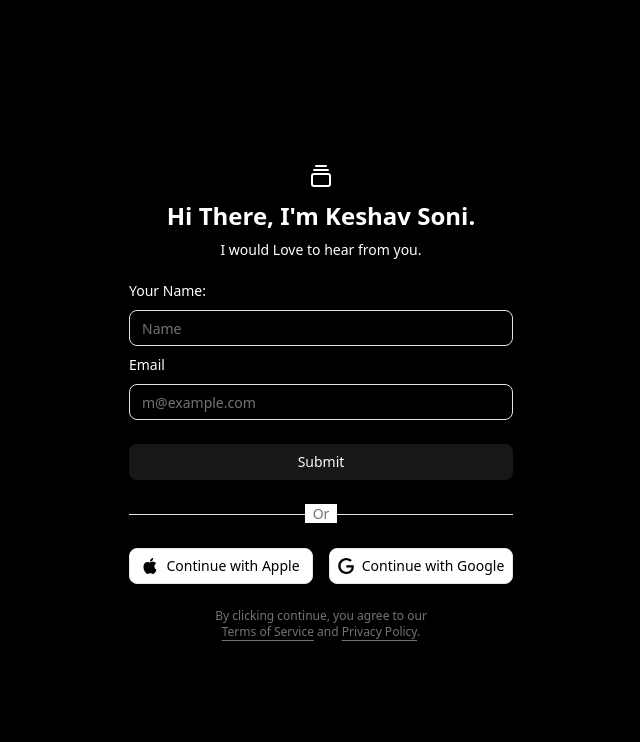
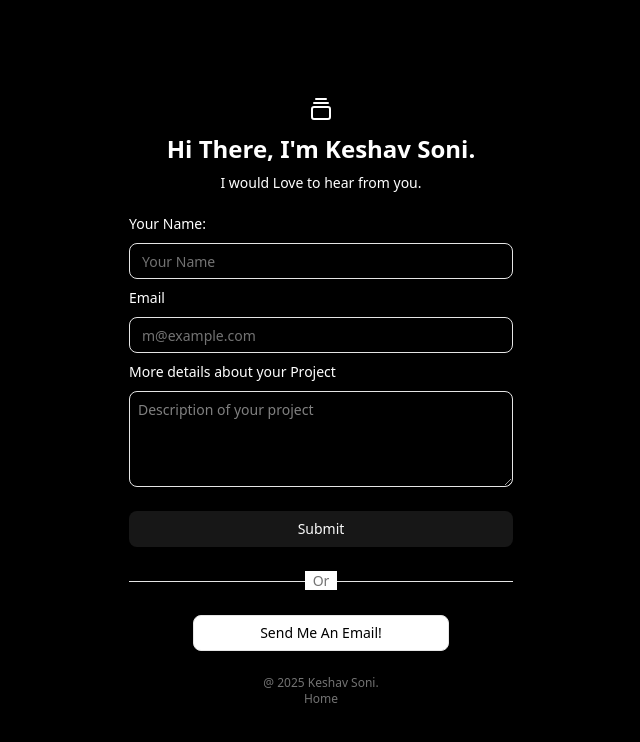
Before and after one commit to keshavvsonii01/nextportfolio, a Next.js app: page /Contact in a window 1280 px wide. Shown: the top 742 px of the page, without its empty margins (319-959 px from the left). Built offline with nearby package versions, Linux system fonts and the light colour scheme.

Commit message:
FrontendContact

```diff
--- a/components/login-form.jsx
+++ b/components/login-form.jsx
@@ -1,20 +1,22 @@
-import { GalleryVerticalEnd } from "lucide-react"
+import Link from "next/link";
 
-import { cn } from "@/lib/utils"
-import { Button } from "@/components/ui/button"
-import { Input } from "@/components/ui/input"
-import { Label } from "@/components/ui/label"
+import { GalleryVerticalEnd } from "lucide-react";
 
-export function LoginForm({
-  className,
-  ...props
-}) {
+import { cn } from "@/lib/utils";
+import { Button } from "@/components/ui/button";
+import { Input } from "@/components/ui/input";
+import { Label } from "@/components/ui/label";
+
+export function LoginForm({ className, ...props }) {
   return (
-    (<div className={cn("flex flex-col gap-6", className)} {...props}>
+    <div className={cn("flex flex-col gap-6", className)} {...props}>
       <form>
         <div className="flex flex-col gap-6">
           <div className="flex flex-col items-center gap-2">
-            <a href="#" className="flex flex-col items-center gap-2 font-medium">
+            <a
+              href="#"
+              className="flex flex-col items-center gap-2 font-medium"
+            >
               <div className="flex size-8 items-center justify-center rounded-md">
                 <GalleryVerticalEnd className="size-6" />
               </div>
@@ -31,45 +33,55 @@ export function LoginForm({
           <div className="flex flex-col gap-6">
             <div className="grid gap-3">
               <Label htmlFor="Name">Your Name:</Label>
-              <Input id="Name" type="text" placeholder="Name" required />
+              <Input id="Name" type="text" placeholder="Your Name" required />
               <Label htmlFor="Email">Email</Label>
-              <Input id="Email" type="email" placeholder="m@example.com" required />
+              <Input
+                id="Email"
+                type="email"
+                placeholder="m@example.com"
+                required
+              />
+              <Label htmlFor="Details"> More details about your Project</Label>
+              <textarea
+                id="Details"
+                className=" h-24 rounded-md border p-2 placeholder:text-xs placeholder:lg:text-sm"
+                type="text"
+                placeholder="Description of your project"
+                required
+              />
             </div>
             <Button type="submit" className="w-full">
               Submit
             </Button>
           </div>
-          <div
-            className="after:border-border relative text-center text-sm after:absolute after:inset-0 after:top-1/2 after:z-0 after:flex after:items-center after:border-t">
+          <div className="after:border-border relative text-center text-sm after:absolute after:inset-0 after:top-1/2 after:z-0 after:flex after:items-center after:border-t">
             <span className="bg-background text-muted-foreground relative z-10 px-2">
               Or
             </span>
           </div>
-          <div className="grid gap-4 sm:grid-cols-2">
-            <Button variant="outline" type="button" className="w-full text-black">
-              <svg xmlns="http://www.w3.org/2000/svg" viewBox="0 0 24 24">
-                <path
-                  d="M12.152 6.896c-.948 0-2.415-1.078-3.96-1.04-2.04.027-3.91 1.183-4.961 3.014-2.117 3.675-.546 9.103 1.519 12.09 1.013 1.454 2.208 3.09 3.792 3.039 1.52-.065 2.09-.987 3.935-.987 1.831 0 2.35.987 3.96.948 1.637-.026 2.676-1.48 3.676-2.948 1.156-1.688 1.636-3.325 1.662-3.415-.039-.013-3.182-1.221-3.22-4.857-.026-3.04 2.48-4.494 2.597-4.559-1.429-2.09-3.623-2.324-4.39-2.376-2-.156-3.675 1.09-4.61 1.09zM15.53 3.83c.843-1.012 1.4-2.427 1.245-3.83-1.207.052-2.662.805-3.532 1.818-.78.896-1.454 2.338-1.273 3.714 1.338.104 2.715-.688 3.559-1.701"
-                  fill="currentColor" />
-              </svg>
-              Continue with Apple
-            </Button>
-            <Button variant="outline" type="button" className="w-full text-black">
-              <svg xmlns="http://www.w3.org/2000/svg" viewBox="0 0 24 24">
-                <path
-                  d="M12.48 10.92v3.28h7.84c-.24 1.84-.853 3.187-1.787 4.133-1.147 1.147-2.933 2.4-6.053 2.4-4.827 0-8.6-3.893-8.6-8.72s3.773-8.72 8.6-8.72c2.6 0 4.507 1.027 5.907 2.347l2.307-2.307C18.747 1.44 16.133 0 12.48 0 5.867 0 .307 5.387.307 12s5.56 12 12.173 12c3.573 0 6.267-1.173 8.373-3.36 2.16-2.16 2.84-5.213 2.84-7.667 0-.76-.053-1.467-.173-2.053H12.48z"
-                  fill="currentColor" />
-              </svg>
-              Continue with Google
+          <div className="w-2/3 flex items-center justify-center mx-auto">
+            <Button
+              variant="outline"
+              type="button"
+              className="w-full text-black"
+            >
+              <a href="mailto:keshavvsonii01@gmail.com?subject=Hey, Got a project">
+                Send Me An Email!{" "}
+              </a>
             </Button>
           </div>
         </div>
       </form>
-      <div
-        className="text-muted-foreground *:[a]:hover:text-primary text-center text-xs text-balance *:[a]:underline *:[a]:underline-offset-4">
-        By clicking continue, you agree to our <a href="#">Terms of Service</a>{" "}
-        and <a href="#">Privacy Policy</a>.
+      <div className="text-muted-foreground  text-center text-xs text-balance ">
+        @ 2025 Keshav Soni.
+        <br />
+        <Link
+          href={"/"}
+          className="hover:underline text-muted-foreground  text-center text-xs text-balance "
+        >
+          <span className="">Home</span>
+        </Link>
       </div>
-    </div>)
+    </div>
   );
 }
```
